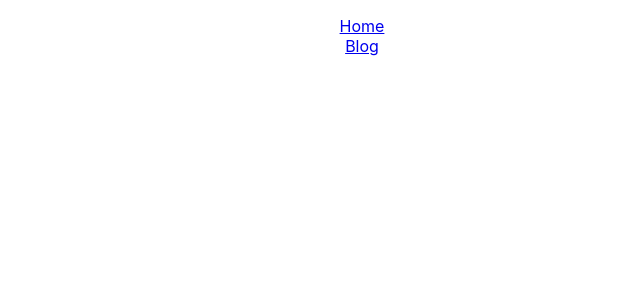
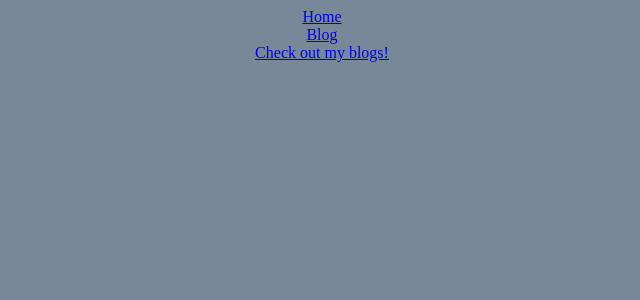
Before and after one commit to WDI-SEA/decoupled-mern-blog, a React (Create React App) app: page / in a window 1280 px wide. Shown: the top 300 px of the page, without its empty margins (318-958 px from the left). Built offline with nearby package versions, Linux system fonts and the light colour scheme; no server answers.

Commit message:
bad styling added

```diff
--- a/package.json
+++ b/package.json
@@ -7,7 +7,9 @@
     "@testing-library/react": "^11.2.7",
     "@testing-library/user-event": "^12.8.3",
     "axios": "^0.21.1",
+    "bootstrap": "^4.6.0",
     "react": "^17.0.2",
+    "react-bootstrap": "^1.6.1",
     "react-dom": "^17.0.2",
     "react-router-dom": "^5.2.0",
     "react-scripts": "^4.0.3",
--- a/src/App.css
+++ b/src/App.css
@@ -1,38 +1,14 @@
-.App {
+* {
+  align-content:  center;
   text-align: center;
+
+}
+ul {
+  list-style-type: none;
 }
 
-.App-logo {
-  height: 40vmin;
-  pointer-events: none;
+nav {
+  display: inline;
+  padding: 15px;
+  margin: 15px;
 }
-
-@media (prefers-reduced-motion: no-preference) {
-  .App-logo {
-    animation: App-logo-spin infinite 20s linear;
-  }
-}
-
-.App-header {
-  background-color: #282c34;
-  min-height: 100vh;
-  display: flex;
-  flex-direction: column;
-  align-items: center;
-  justify-content: center;
-  font-size: calc(10px + 2vmin);
-  color: white;
-}
-
-.App-link {
-  color: #61dafb;
-}
-
-@keyframes App-logo-spin {
-  from {
-    transform: rotate(0deg);
-  }
-  to {
-    transform: rotate(360deg);
-  }
-}
--- a/src/App.js
+++ b/src/App.js
@@ -4,11 +4,12 @@ import React, { useEffect, useState } from "react"
 import {
   BrowserRouter as Router,
   Route,
-  Link
+  // Link
 } from "react-router-dom";
 import Home from './components/Home'
 import Blogs from './components/Blogs'
 import Post from './components/Post'
+import { Nav } from 'react-bootstrap';
 
 
 function App()  {
@@ -18,7 +19,7 @@ function App()  {
       axios.get("http://localhost:3001/blog")
       .then(res => {
           setBlogData(res.data)
-          console.log(blogData)
+          // console.log(blogData)
       })
       .catch(err => console.log(err))
   },[])
@@ -27,16 +28,14 @@ function App()  {
   return (
     <div className="App">
       <Router>
-        <nav>
-          <ul>
-            <ul>
-             <Link to='/'>Home</Link>
-            </ul>
-            <ul>
-            <Link to='/blog'>Blog</Link>
-            </ul>
-          </ul>
-        </nav>
+        <Nav variant="pills" defaultActiveKey="/home">
+      <Nav.Item>
+        <Nav.Link href="/">Home</Nav.Link>
+      </Nav.Item>
+      <Nav.Item>
+          <Nav.Link href="/blog">Blog</Nav.Link>
+      </Nav.Item>
+      </Nav>
 
         <Route
           exact path='/'
@@ -49,14 +48,21 @@ function App()  {
           />
 
         <Route
-        exact path="/blog/:id"
-        render={props => {
-            const post = blogData.find(e => e._id.toString() === props.match.params.id)
-            props = {...props, ...post}
-            return <Post {...props}/>
-         }}
-        />
+            exact path='/blog/:id'
+            render={(props) => {
+              const post = blogData.find(blog=> {
+                return blog._id === props.match.params.id
 
+              })
+              props = {...props, ...post}
+              return (
+                <Post {...props}/>
+              )
+
+            }
+          }
+
+          />
 
       </Router>
     </div>
--- a/src/components/Blogs.js
+++ b/src/components/Blogs.js
@@ -3,14 +3,14 @@ import React from 'react'
 const Blogs = (props) => {
     // console.log(props.blog)
     let blogData = props.blog
-    console.log(blogData)
+    // console.log(blogData)
     if(blogData){
         blogData = blogData.map((each, index) => {
             return (
                 <li key={ index }>
                     <h4>{ each.title }</h4>
                     <h5>By: { each.author }</h5>
-                    <p><a href={`/post/${each._id}`}>Read further!</a></p>
+                    <p><a href={`/blog/${each._id}`}>Read further!</a></p>
                 </li>
             )
         })
--- a/src/components/Home.js
+++ b/src/components/Home.js
@@ -1,12 +1,13 @@
 import React from 'react'
-
+import { Button } from 'react-bootstrap';
 
 export default function Home(props) {
 
     return(
-      <div>
-        {/* <button onClick={'./blog'}>Click to see all Blog Posts</button> */}
-      </div>
-
+      <>
+  <Button href="/blog" variant="primary" size="lg" block>
+    Check out my blogs!
+  </Button>
+  </>
     )
   }
--- a/src/components/Post.js
+++ b/src/components/Post.js
@@ -1,16 +1,27 @@
 import React from 'react'
+import { Modal, Button } from 'react-bootstrap';
 
+export default function Post(props) {console.log("hello")
+    console.log(props)
+    return(
+      <Modal.Dialog>
+  <Modal.Header>
+    <Modal.Title>{props.name}</Modal.Title>
+  </Modal.Header>
 
-export default function Post(props) {
+  <Modal.Body>
 
-
-    return(
-      <div>
-        <h1>{props.name}</h1>
         <h4>By:{props.author}</h4>
         <br></br>
         <p>{props.content}</p>
-      </div>
+
+  </Modal.Body>
+
+  <Modal.Footer>
+    <Button href="/blog" variant="secondary">Close</Button>
+  </Modal.Footer>
+</Modal.Dialog>
+
 
     )
   }
--- a/src/index.css
+++ b/src/index.css
@@ -1,13 +1,13 @@
-body {
-  margin: 0;
-  font-family: -apple-system, BlinkMacSystemFont, 'Segoe UI', 'Roboto', 'Oxygen',
-    'Ubuntu', 'Cantarell', 'Fira Sans', 'Droid Sans', 'Helvetica Neue',
-    sans-serif;
-  -webkit-font-smoothing: antialiased;
-  -moz-osx-font-smoothing: grayscale;
+* {
+  align-content:  center;
+  background-color: lightslategrey;
+}
+ul {
+  list-style-type: none;
 }
 
-code {
-  font-family: source-code-pro, Menlo, Monaco, Consolas, 'Courier New',
-    monospace;
+nav {
+  display: inline;
+  padding: 15px;
+  margin: 15px;
 }
```
Also changed, not shown: 1 other file (tests, documents, lock files or other folders).
